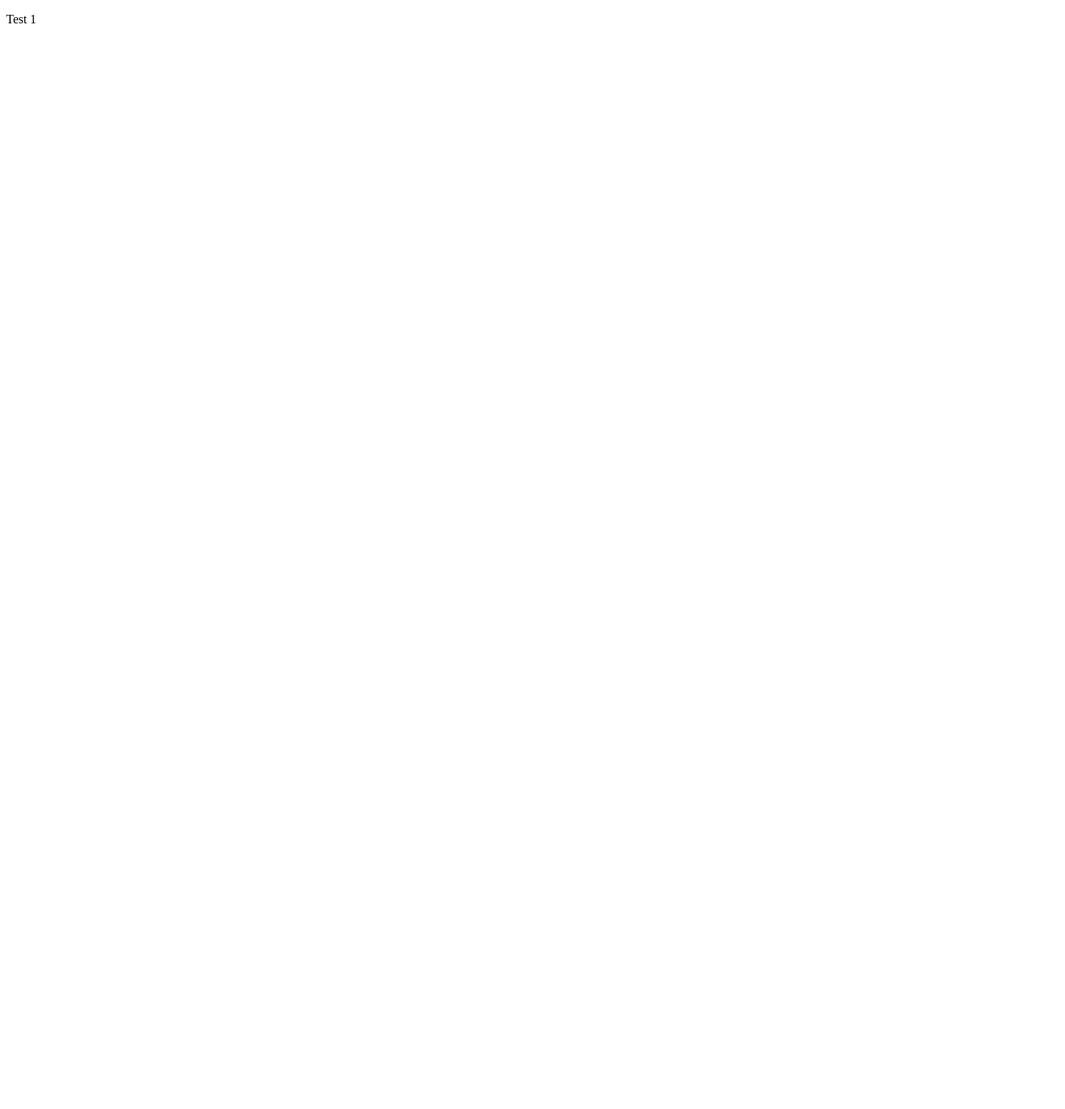
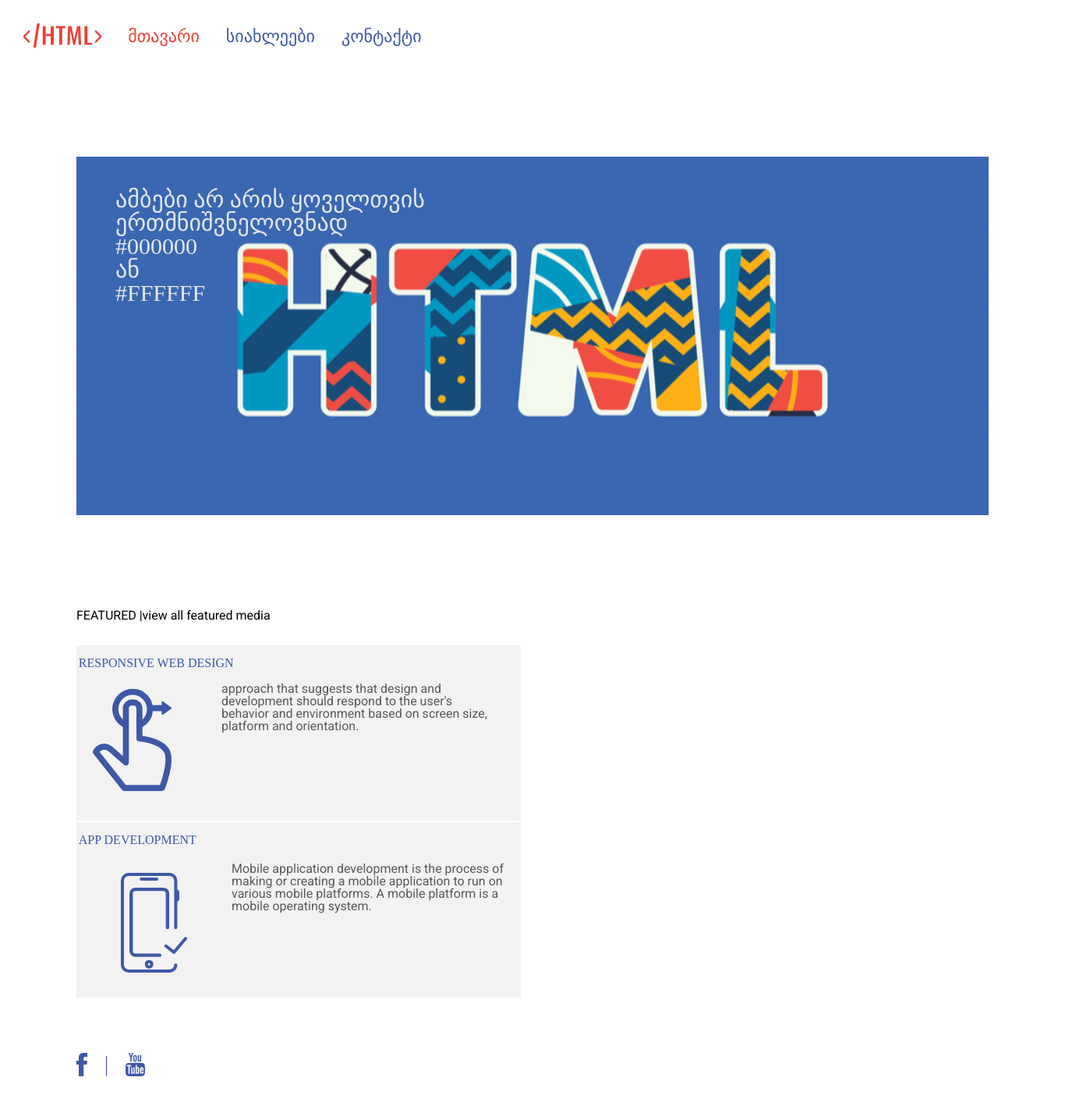
Before and after one commit to DavitInjgia/Lesson4, a plain HTML site: page index.html in a window 1280 px wide. Shown: the whole page at 78% size, 1366 px wide, since content can reach past the window. Before the commit the page ends 800 px from the top, so only its background shows below. Drawn offline with Linux system fonts and the light colour scheme.

Commit message:
upload full page

```diff
--- /dev/null
+++ b/css/reset.css
@@ -0,0 +1,48 @@
+/* http://meyerweb.com/eric/tools/css/reset/
+   v2.0 | 20110126
+   License: none (public domain)
+*/
+
+html, body, div, span, applet, object, iframe,
+h1, h2, h3, h4, h5, h6, p, blockquote, pre,
+a, abbr, acronym, address, big, cite, code,
+del, dfn, em, img, ins, kbd, q, s, samp,
+small, strike, strong, sub, sup, tt, var,
+b, u, i, center,
+dl, dt, dd, ol, ul, li,
+fieldset, form, label, legend,
+table, caption, tbody, tfoot, thead, tr, th, td,
+article, aside, canvas, details, embed,
+figure, figcaption, footer, header, hgroup,
+menu, nav, output, ruby, section, summary,
+time, mark, audio, video {
+	margin: 0;
+	padding: 0;
+	border: 0;
+	font-size: 100%;
+	font: inherit;
+	vertical-align: baseline;
+}
+/* HTML5 display-role reset for older browsers */
+article, aside, details, figcaption, figure,
+footer, header, hgroup, menu, nav, section {
+	display: block;
+}
+body {
+	line-height: 1;
+}
+ol, ul {
+	list-style: none;
+}
+blockquote, q {
+	quotes: none;
+}
+blockquote:before, blockquote:after,
+q:before, q:after {
+	content: '';
+	content: none;
+}
+table {
+	border-collapse: collapse;
+	border-spacing: 0;
+}
--- /dev/null
+++ b/css/styles.css
@@ -0,0 +1,172 @@
+.html_Logo{
+	display: inline-block;
+	margin: 30px 0 0 30px;
+	vertical-align: middle;
+}
+.navigation{
+	color: #3D58A6;
+	text-decoration: none;
+}
+.list{
+	list-style: none;
+	display: inline-block;
+	margin: 50px;
+	font:;
+	font-size: 22px;
+	margin: 30px 0 0 30px;
+	vertical-align: middle;
+
+}
+.unordered_list{
+	display: inline-block;
+	vertical-align: middle;
+}
+
+.box{
+    position: relative;
+    display: inline-block;
+}
+
+.text{
+    margin: 137.6px 98px 117.6px 98px;
+    position: absolute;
+    top: 40px;
+    left: 50px;
+}
+.logo_text{
+	color: #E6E6E6;
+    font-size: 30px;
+}
+.html_image{
+    margin: 137.6px 98px 117.6px 98px;
+}
+
+.feature {
+	margin-left: 98px;
+	font-size: 20;
+	font-family: 'Roboto', sans-serif;
+}
+.main_div_class{
+	margin: 29.8px 99px 68.3px 98px;
+
+}
+
+.div1 {
+	display: inline-block;
+	width: 570px;
+	height: 225px;
+	background-color: #F2F2F2;
+}
+
+.div2 {
+	display: inline-block;
+	width: 570px;
+	height: 225px;
+	background-color: #F2F2F2;
+}
+.div_header{
+	font-size: 24;
+	color: #3D58A6;
+	margin: 15.1px 0px 12.7px 2.8px;
+
+}
+.image1_class{
+	margin: 12.7px 60.3px 37.7px 20.8px;
+}
+.image2_class{
+	margin: 21.3px 52.9px 32.1px 57.3px;
+}
+.div_text_1{
+	box-sizing: border-box;
+	display: inline-block;
+	width: 355px;
+	font-size: 20;
+	font-family: 'Roboto', sans-serif;
+	margin-top: 4.7px;
+	vertical-align: top;
+	color: #58595B;
+}
+
+.div_text_2{
+	box-sizing: border-box;
+	display: inline-block;
+	width: 355px;
+	font-size: 20;
+	font-family: 'Roboto', sans-serif;
+	margin-top: 7.6px;
+	vertical-align: top;
+	color: #58595B;
+}
+
+.current_page{
+	color: #EE4036;
+}
+
+.space{
+	padding-right: 20px;
+}
+
+.bottom_class{
+	margin-bottom: 38.7px;
+}
+
+.date{
+	background-color: #3D58A6;
+	font-size: 48px;
+	display: inline-block;
+	padding: 3px;
+	color: white;
+	margin: 40.4px 0px 2px 30px;
+}
+
+.month_class{
+	margin-left: 30px;
+	color: #3D58A6;
+	font-size: 22px;
+	margin-bottom: 17.5px;
+}
+
+.article_head{
+	margin-left: 30px;
+	font-size: 20;
+	margin-bottom: 17.5px;
+}
+.article_img{
+	display: inline-block;
+	margin-left: 30px;
+	margin-right: 39px;
+}
+.article_text{
+	display: inline-block;
+	vertical-align: top;
+	width: 929px;
+}
+.contact_info{
+	color: #3D58A6;
+	list-style: none;
+	text-decoration: none;
+}
+.span_class{
+	color: #808080;
+}
+
+.place_text{
+	display: inline-block;
+	vertical-align: top;
+	margin: 136.5px 43.2px 0px 97.3px;
+
+}
+
+.map_class{
+	display: inline-block;
+	width: 874px;
+	height: 466px;
+	margin-top: 136.5px;
+}
+
+.map_space{
+	background-color: #E6E6E6;
+	width: 1366px;
+	height: 686.67px;
+	margin-top: 75px;
+}
--- a/index.html
+++ b/index.html
@@ -1,9 +1,61 @@
 <!DOCTYPE html>
 <html>
 <head>
-	<title> Github</title>
+	<title>Lesson 3</title>
+	<link rel="stylesheet" type="text/css" href="css/reset.css">
+	<link href="https://fonts.googleapis.com/css2?family=Roboto&display=swap" rel="stylesheet">
+	<link rel="stylesheet" type="text/css" href="css/styles.css">
 </head>
 <body>
-	<p> Test 1</p>
+	<header>
+		<a class = "html_Logo" href="index.html">
+			<img src="img\html.svg" alt="HTML LOGO">
+		</a>
+		<nav class="unordered_list">
+			<ul>
+				<li class="list">
+					<a class="navigation current_page" href="index.html">მთავარი</a>
+				</li>
+				<li class="list">
+					<a class="navigation" href="news.html">სიახლეები</a>
+				</li>
+				<li class="list">
+					<a class="navigation" href="contact.html">კონტაქტი</a>
+				</li>
+			</ul>
+		</nav>
+	</header>
+	<section>
+		<div class="box">
+			<img class="html_image" src="img\Banner-image.png" alt="HTML banner image" >
+			<div class="text">
+				<p class="logo_text">ამბები არ არის ყოველთვის</p>
+				<p class="logo_text">ერთმნიშვნელოვნად</p>
+				<p class="logo_text">#000000</p>
+				<p class="logo_text">ან</p>
+				<p class="logo_text">#FFFFFF</p>
+			</div>
+		</div>
+	</section>
+	<section>
+		<p class="feature">FEATURED |view all featured media</p>
+		<div class="main_div_class">
+			<div class="div1">
+				<p class="div_header">RESPONSIVE WEB DESIGN</p>
+				<img class="image1_class" src="img\Group 10.svg" alt="Group 10">
+				<p class="div_text_1">approach that suggests that design and development should respond to the user's behavior and environment based on screen size, platform and orientation.</p>
+			</div>
+			<div class="div2">
+				<p class="div_header">APP DEVELOPMENT</p>
+				<img class="image2_class" src="img\Path 28.svg" alt="Path 28">
+				<p class="div_text_2">Mobile application development is the process of making or creating a mobile application to run on various mobile platforms. A mobile platform is a mobile operating system.</p>
+			</div>
+		</div>
+	</section>
+	<footer>
+		<img class="space bottom_class" style="margin-left: 98px" src="img\fb.svg" alt="Facebook logo">
+		<img class="space bottom_class" src="img\Line.svg" alt="Line">
+		<img class="bottom_class" src="img\Youtube.svg" alt="Youtube logo">
+	</footer>
 </body>
 </html>
```
Also changed, not shown: contact.html (added, +58 -0 lines), news.html (added, +76 -0 lines), img/Banner-image.png (added), img/Group 10.svg (added), img/Image-1.png (added), img/Image2.png (added), img/Image3.png (added), img/Line.svg (added), img/Path 28.svg (added), img/Youtube.svg (added), img/fb.svg (added), img/html.svg (added).
